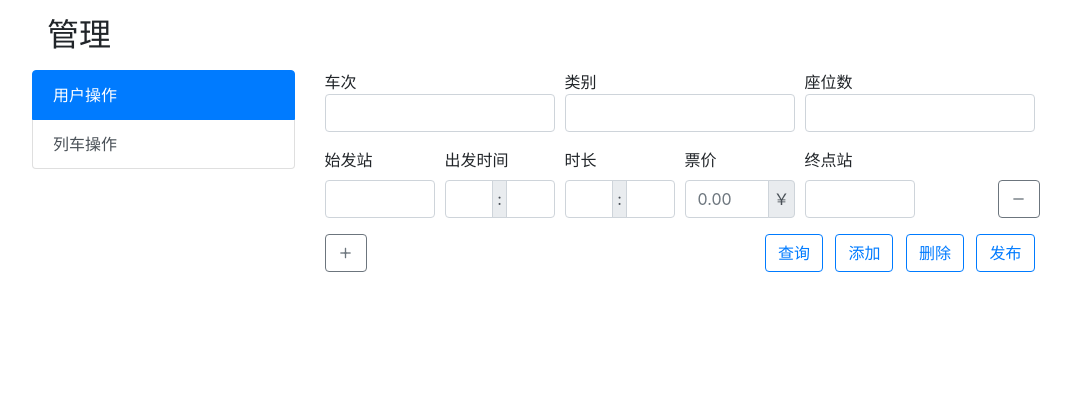
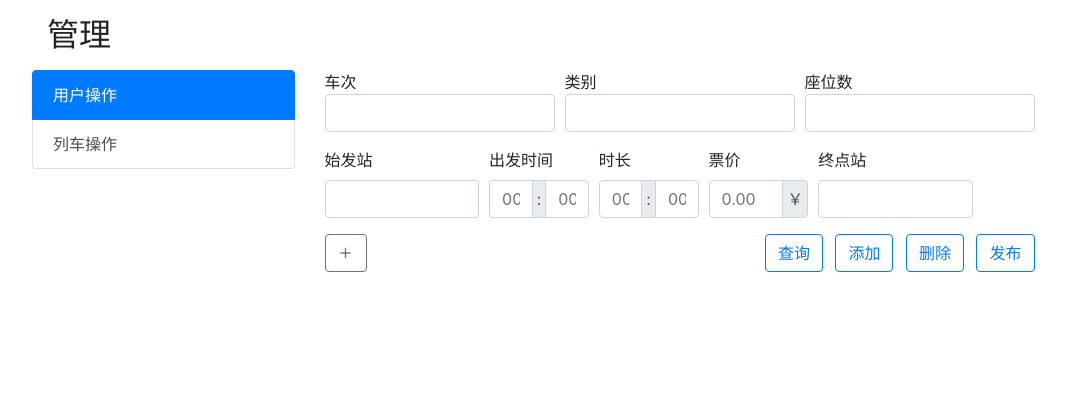
Before and after one commit to Pioooooo/Ticket-System, a Flask app: page /manage in a window 1280 px wide. Shown: the part 56-473 px from the top of the page, without its empty margins (53-1124 px from the left). Run offline with Flask 2, Linux system fonts and the light colour scheme; the visitor is signed in with stand-in values (Sample User, id 1); parts of the project's set-up code (start-up, migrations or seed data) failed here and were passed over.

Commit message:
working on train operationg page

```diff
--- a/web/app.py
+++ b/web/app.py
@@ -2,7 +2,7 @@ from flask import Flask, request, render_template, session, redirect, url_for
 from executable import Executable
 import requests
 
-app = Flask("webq")
+app = Flask("web")
 app.secret_key = b'_5#y2L"F4Q8z\n\xec]/'
 app.jinja_env.auto_reload = True
 
@@ -58,7 +58,7 @@ def login():
                 return {'e': -1}
             else:
                 r = requests.post('http://127.0.0.1:8000/check.php', {'username': request.json['username']}).json()
-                if (r['e'] == 0):
+                if r['e'] == 0:
                     session['username'] = request.json['username']
                     return {'e': 0}
                 else:
@@ -78,8 +78,9 @@ def login():
             r = requests.post('http://127.0.0.1:8000/sendcode.php', {'phone': request.json['phone']})
             return r.text
         elif request.json['op'] == 4:
-            r = requests.post('http://127.0.0.1:8000/login.php', {'phone': request.json['phone'], 'code': request.json['code']}).json()
-            if (r['e'] == 0):
+            r = requests.post('http://127.0.0.1:8000/login.php',
+                              {'phone': request.json['phone'], 'code': request.json['code']}).json()
+            if r['e'] == 0:
                 session['username'] = r['username']
                 return {'e': 0}
             else:
@@ -87,11 +88,12 @@ def login():
         else:
             return {'e': -100, 'msg': 'Unrecognized request.'}
 
+
 @app.route('/phoneverify', methods=['GET', 'POST'])
 def phoneverify():
     if request.method == 'GET':
         if session.get('username2') is None:
-            return redirect(url_for('phoneverify', f='index'))
+            return redirect(url_for('index', f='index'))
         else:
             return render_template('phoneverify.html', ses=session)
     else:
@@ -99,8 +101,10 @@ def phoneverify():
             r = requests.post('http://127.0.0.1:8000/sendcode.php', {'phone': request.json['phone']})
             return r.text
         elif request.json['op'] == 1:
-            r = requests.post('http://127.0.0.1:8000/phoneverify.php', {'phone': request.json['phone'], 'code': request.json['code'], 'username': session['username2']}).json()
-            if (r['e'] == 0):
+            r = requests.post('http://127.0.0.1:8000/phoneverify.php',
+                              {'phone': request.json['phone'], 'code': request.json['code'],
+                               'username': session['username2']}).json()
+            if r['e'] == 0:
                 session['username'] = session['username2']
                 session.pop('username2')
                 return {'e': 0}
@@ -108,6 +112,7 @@ def phoneverify():
                 return {'e': -1}
         else:
             return {'e': -100, 'msg': 'Unrecognized request.'}
+
 
 @app.route('/manage', methods=['GET', 'POST'])
 def manage():
--- a/web/templates/base.html
+++ b/web/templates/base.html
@@ -81,9 +81,7 @@
             </div>
         </div>
     </div>
-    <div style="min-height: 200px">
-        <div class="col-2" style="position: absolute; top: 70px; right: 0;" id="divToasts"></div>
-    </div>
+    <div class="col-2" style="position: absolute; top: 70px; right: 0;" id="divToasts"></div>
 </main>
 
 <footer class="footer">
@@ -127,6 +125,11 @@
                 }
             });
         };
+        $.fn.inputSync = function () {
+            return $(`input[name="${$(this).attr("name")}"]`).on("input", function () {
+                $(`input[name="${$(this).attr("name")}"]`).not(this).val($(this).val());
+            });
+        };
         $("#buttonLogout").click(function () {
             let dat = {
                 "op": 2
--- a/web/templates/manage.html
+++ b/web/templates/manage.html
@@ -13,27 +13,27 @@
             </div>
             <div class="tab-content col-8">
                 <div class="tab-pane fade" id="divUser">
-                    <form>
+                    <form id="formUser">
                         <div class="form-row">
                             <div class="col-md-4 mb-3">
-                                <lable for="inputUsername">用户名</lable>
+                                <lable>用户名</lable>
                                 <input class="form-control" type="text" id="inputUsername" pattern="^[a-zA-Z]\w{0,19}$"
                                        autofocus required>
                             </div>
                             <div class="col-md-4 mb-3">
-                                <lable for="inputPassword">密码</lable>
+                                <lable>密码</lable>
                                 <input class="form-control" type="password" id="inputPassword" pattern="^\w{6,30}$">
                             </div>
                             <div class="col-md-4 mb-3">
-                                <lable for="inputName">姓名</lable>
+                                <lable>姓名</lable>
                                 <input class="form-control" type="text" id="inputName" pattern="^[\u4e00-\u9fa5]{2,5}$">
                             </div>
                             <div class="col-md-4 mb-3">
-                                <lable for="inputEmail">邮箱</lable>
+                                <lable>邮箱</lable>
                                 <input class="form-control" type="email" id="inputEmail">
                             </div>
                             <div class="col-md-4 mb-3">
-                                <lable for="inputPrivilege">权限</lable>
+                                <lable>权限</lable>
                                 <input class="form-control" type="text" id="inputPrivilege" pattern="^[1-9]\d*$">
                             </div>
                         </div>
@@ -50,70 +50,51 @@
                     <form id="formTrain">
                         <div class="form-row">
                             <div class="col-md-4 mb-3">
-                                <lable for="inputTrainId">车次</lable>
-                                <input class="form-control" type="text" id="inputTrainId">
+                                <lable>车次</lable>
+                                <input class="form-control" type="text" id="inputTrainId" required>
                             </div>
                             <div class="col-md-4 mb-3">
-                                <lable for="inputTrainType">类别</lable>
+                                <lable>类别</lable>
                                 <input class="form-control" type="text" id="inputTrainType">
                             </div>
                             <div class="col-md-4 mb-3">
-                                <lable for="inputSeatNumber">座位数</lable>
+                                <lable>座位数</lable>
                                 <input class="form-control" type="text" id="inputSeatNumber">
                             </div>
-                            <!--
-                            <div class="col-md-4 mb-3">
-                                <lable>Stations</lable>
-                                <input class="form-control" type="text" id="inputStations">
                         </div>
-                            <div class="col-md-4 mb-3">
-                                <lable>Prices</lable>
-                                <input class="form-control" type="text" id="inputPrices">
-                            </div>
-                            <div class="col-md-4 mb-3">
-                                <lable>Start Time</lable>
-                                <input class="form-control" type="time" id="inputStartTime">
-                            </div>
-                            <div class="col-md-4 mb-3">
-                                <lable>Travel Times</lable>
-                                <input class="form-control" type="text" id="inputTravelTimes">
-                            </div>
-                            <div class="col-md-4 mb-3">
-                                <lable>Stopover Times</lable>
-                                <input class="form-control" type="text" id="inputStopoverTimes">
-                            </div>
-                            <div class="col-md-4 mb-3">
-                                <lable>Sale Dates</lable>
-                                <input class="form-control" type="text" id="inputSaleDates">
-                            </div>-->
-                        </div>
+                        <div class="row">
+                            <div class="col-md-11" id="divStations">
                                 <div class="form-row">
-                            <div class="form-group col-md-2 mb-3">
-                                <label for="inputStation0">始发站</label>
-                                <input class="form-control" type="text" id="inputStation0">
+                                    <div class="form-group col-md-3 mb-3">
+                                        <label>始发站</label>
+                                        <input class="form-control" type="text" name="inputStation0">
                                     </div>
                                     <div class="form-group col-md-2 mb-3">
-                                <label for="hourDepart0">出发时间</label>
+                                        <label>出发时间</label>
                                         <div class="input-group">
-                                    <input class="form-control" type="text" id="hourDepart0" maxlength="2">
+                                            <input class="form-control" type="text" id="hourDepart0" maxlength="3"
+                                                   placeholder="00">
                                             <div class="input-group-prepend input-group-append">
                                                 <span class="input-group-text pl-1 pr-1">:</span>
                                             </div>
-                                    <input class="form-control" type="text" id="minuteDepart0" maxlength="2">
+                                            <input class="form-control" type="text" id="minuteDepart0" maxlength="2"
+                                                   placeholder="00">
                                         </div>
                                     </div>
                                     <div class="form-group col-md-2 mb-3">
-                                <label for="hourDuration0">时长</label>
+                                        <label>时长</label>
                                         <div class="input-group">
-                                    <input class="form-control" type="text" id="hourDuration0" maxlength="2">
+                                            <input class="form-control" type="text" id="hourDuration0" maxlength="3"
+                                                   placeholder="00">
                                             <div class="input-group-prepend input-group-append">
                                                 <span class="input-group-text pl-1 pr-1">:</span>
                                             </div>
-                                    <input class="form-control" type="text" id="minuteDuration0" maxlength="2">
+                                            <input class="form-control" type="text" id="minuteDuration0" maxlength="2"
+                                                   placeholder="00">
                                         </div>
                                     </div>
                                     <div class="form-group col-md-2 mb-3">
-                                <label for="inputPrice0">票价</label>
+                                        <label>票价</label>
                                         <div class="input-group">
                                             <input class="form-control" type="text" id="inputPrice0" placeholder="0.00">
                                             <div class="input-group-append">
@@ -121,17 +102,22 @@
                                             </div>
                                         </div>
                                     </div>
-                            <div class="form-group col-md-2 mb-3 mr-auto">
-                                <label for="inputStation1">终点站</label>
-                                <input class="form-control" type="text" id="inputStation1">
+                                    <div class="form-group col-md-3 mb-3 mr-auto">
+                                        <label>终点站</label>
+                                        <input class="form-control" type="text" name="inputStation1">
                                     </div>
-                            <button class="btn btn-outline-secondary"
-                                    style="height: min-content;position: relative;top: 32px">
+                                </div>
+                            </div>
+                            <div class="col-md-1 pl-0">
+                                <button class="btn btn-outline-secondary mb-3 mr-3"
+                                        style="height: min-content;position: absolute;bottom:0;right: 0;display: none"
+                                        type="button" id="buttonRemoveStation">
                                     <span class="feather feather-minus"></span>
                                 </button>
                             </div>
+                        </div>
                         <div class="mb-3">
-                            <button class="btn btn-outline-secondary mr-2" id="buttonAddStation">
+                            <button class="btn btn-outline-secondary mr-2" type="button" id="buttonAddStation">
                                 <span class="feather feather-plus"></span>
                             </button>
                             <div class="float-right">
@@ -149,10 +135,6 @@
                 </div>
             </div>
         </div>
-        <div>
-            <label id="textTrainID"></label>
-            <label id="textTrainType"></label>
-        </div>
     </div>
 
 {% endblock %}
@@ -161,26 +143,53 @@
 
     <script>
         let operation;
+
+        function addRow() {
+            let divStations = $("#divStations"), len = divStations.children().length;
+            divStations.append($(
+                `<div class="form-row collapse"><div class="form-group col-md-3 mb-3"><label>车站${len}</label>` +
+                `<input class="form-control" type="text" name="inputStation${len}" value="${divStations.find(`[name=inputStation${len}]`).val()}"></div>` +
+                `<div class="form-group col-md-2 mb-3"><label>出发时间</label><div class="input-group">` +
+                `<input class="form-control" type="text" id="hourDepart${len}" maxlength="3" placeholder="00">` +
+                `<div class="input-group-prepend input-group-append">` +
+                `<span class="input-group-text pl-1 pr-1">:</span></div>` +
+                `<input class="form-control" type="text" id="minuteDepart${len}" maxlength="2" placeholder="00">` +
+                `</div></div><div class="form-group col-md-2 mb-3"><label>时长</label><div class="input-group">` +
+                `<input class="form-control" type="text" id="hourDuration${len}" maxlength="3" placeholder="00">` +
+                `<div class="input-group-prepend input-group-append">` +
+                `<span class="input-group-text pl-1 pr-1">:</span></div>` +
+                `<input class="form-control" type="text" id="minuteDuration${len}" maxlength="2" placeholder="00">` +
+                `</div></div><div class="form-group col-md-2 mb-3"><label>票价</label><div class="input-group">` +
+                `<input class="form-control" type="text" id="inputPrice${len}" placeholder="0.00">` +
+                `<div class="input-group-append"><span class="input-group-text pl-1 pr-1">￥</span></div></div>` +
+                `</div><div class="form-group col-md-3 mb-3 mr-auto"><label>终点站</label>` +
+                `<input class="form-control" type="text" name="inputStation${len + 1}"></div></div>`));
+            divStations.children().last().find("input[name^=inputStation]").inputSync();
+            divStations.children().last().collapse("show");
+            $("#buttonRemoveStation").show();
+        }
+
+
         $(function () {
-            $("input[name='inputUsername']").on("input", function () {
+            $("#inputUsername").on("input", function () {
                 if (this.validity.patternMismatch)
                     this.setCustomValidity("用户名只能包含数字、字母、下划线，以字母开头，长度小于20。");
                 else
                     this.setCustomValidity("");
             });
-            $("input[name='inputPassword']").on("input", function () {
+            $("#inputPassword").on("input", function () {
                 if (this.validity.patternMismatch)
                     this.setCustomValidity("密码只能包含数字、字母、下划线，长度在6-30之间。");
                 else
                     this.setCustomValidity("");
             });
-            $("input[name='inputName']").on("input", function () {
+            $("#inputName").on("input", function () {
                 if (this.validity.patternMismatch)
                     this.setCustomValidity("姓名只能为汉字，长度在2-5之间。");
                 else
                     this.setCustomValidity("");
             });
-            $("input[name='inputEmail']").on("input", function () {
+            $("#inputEmail").on("input", function () {
                 if (this.validity.typeMismatch)
                     this.setCustomValidity("请输入正确的邮件格式。");
                 else
@@ -192,9 +201,6 @@
             $("#buttonQueryProfile").click(function () {
                 let iptUseless = $("#formUser input").not("#inputUsername");
                 iptUseless.prop("required", false);
-                iptUseless.each(function () {
-                    $(this).val("");
-                });
                 operation = 0;
             });
             $("#buttonAddUser").click(function () {
@@ -267,6 +273,32 @@
                 });
                 return false;
             });
+
+            $("input[id^='hour'],input[id^='minute']").inputFilter(function (str) {
+                return str.length === 0 || /^[1-9]\d*$/.test(str);
+            });
+            $("input[name^='inputStation']").inputSync();
+            $("#buttonAddStation").click(function () {
+                let rows = $("#divStations").children();
+                rows.last().find("label:last").html(`车站${rows.length}`);
+                addRow();
+                $("#buttonRemoveStation").show();
+            });
+            $("#buttonRemoveStation").click(function () {
+                let divStations = $("#divStations");
+                divStations.children().last().collapse("hide");
+                divStations.children().last().on("hidden.bs.collapse", function () {
+                    if (divStations.children().length === 1)
+                        return;
+                    $(this).remove();
+                    $(this).find("label:last").html(`终点站`);
+                    if (divStations.children().length === 1)
+                        $("#buttonRemoveStation").hide();
+                });
+            });
+            $("#buttonQueryTrain").click(function () {
+                $("").prop()
+            });
         });
     </script>
 
--- a/web/templates/tmp.html
+++ b/web/templates/tmp.html
@@ -5,14 +5,13 @@
 {% block content %}
     <h1 class="col-md-9 col-xl-8 py-md-3 pl-md-5 bd-content" id="content">Utilities for layout</h1>
     <button class="btn btn-outline-primary" type="submit">test</button>
-    <i data-feather="circle"></i><span class="feather feather-git-branch"></span>
+    <span class="feather feather-git-branch"></span>
 {% endblock %}
 {% block src %}
     <script>
         $(function () {
             $(".btn").click(function () {
                 showInfo("test");
-                feather.replace();
             })
         });
     </script>
```
Also changed, not shown: php/ticketsystem.sql (added, +25 -0 lines), 1 other file. Lines whose indentation alone changed are shown as unchanged.
